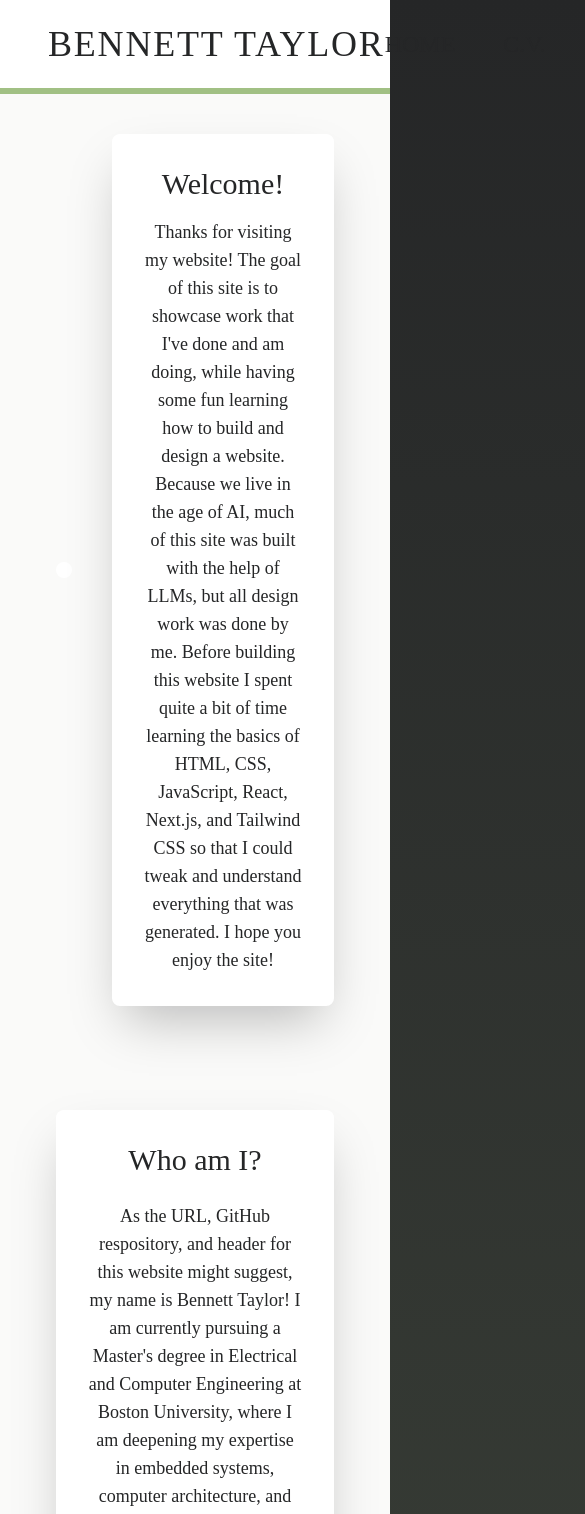
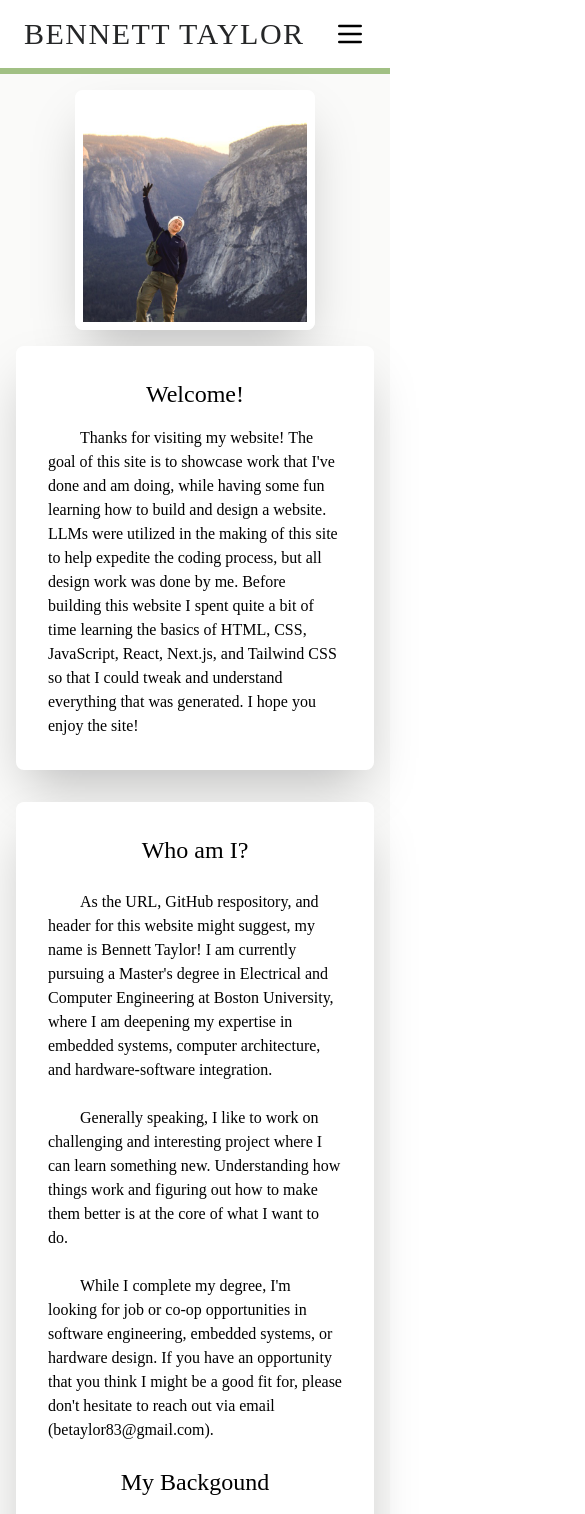
Before and after one commit to BennettTaylor/bennetttaylor.github.io, a Next.js app: page / in a window 390 px wide. Shown: the top 1514 px of the page, 585 px wide, since content can reach past the window. Built offline with nearby package versions, Linux system fonts and the light colour scheme.

Commit message:
Updating site to better support mobile browsers.

```diff
--- a/src/app/globals.css
+++ b/src/app/globals.css
@@ -36,10 +36,6 @@
 
 /* Custom global styles */
 @layer base {
-  body {
-    @apply bg-gradient-to-t from-lightgreen to-black text-black;
-  }
-
   h1, h2, h3, h4, h5, h6 {
     @apply font-bold;
   }
--- a/src/app/layout.js
+++ b/src/app/layout.js
@@ -8,9 +8,9 @@ export const metadata = {
 }
 export default function RootLayout({ children }) {
   return (
-    <html lang="en">
+    <html lang="en" className="bg-gradient-to-t from-lightgreen to-black">
       <body>
-        <div className="bg-stone-50 flex flex-col min-h-screen">
+        <div className="bg-stone-50 flex flex-col min-h-screen flex flex-col min-h-screen">
           <Header />
           <main className="flex-grow">{children}</main>
           <Footer />
--- a/src/components/About.js
+++ b/src/components/About.js
@@ -2,24 +2,31 @@ import React from 'react';
 
 const About = () => {
 return (
-    <section className="p-10 mx-4">
-        <div className="flex flex-row items-center justify-center gap-10 mb-6 pop-in-div">
+    <section className="p-4 md:p-10 mx-auto max-w-7xl">
+        <div className="flex flex-row items-center justify-center pop-in-div">
             <div className="max-w-3xl bg-white p-8 shadow-2xl rounded-lg">
-                <h2 className="chicle-regular text-3xl font-bold text-center mb-6">Who am I?</h2>
-                <p className="chicle-regular text-lg font-bold text-center mb-6">
+                <h2 className="chicle-regular text-2xl md:text-3xl font-bold text-center mb-6">Who am I?</h2>
+                <p className="indent-8 chicle-regular text-md md:text-lg font-bold mb-6">
                     As the URL, GitHub respository, and header for this website might suggest, my name is Bennett Taylor!
                     I am currently pursuing a Master's degree in Electrical and Computer Engineering at Boston University,
                     where I am deepening my expertise in embedded systems, computer architecture, and hardware-software integration.
-                    <br /><br />Generally speaking, I like to work on challenging and interesting project where I can learn something new.
+                </p>
+                <p className="indent-8 chicle-regular text-md md:text-lg font-bold mb-6">
+                    Generally speaking, I like to work on challenging and interesting project where I can learn something new.
                     Understanding how things work and figuring out how to make them better is at the core of what I want to do.
-                    <br /><br />While I complete my degree, I'm looking for job or co-op opportunities in software engineering, embedded systems,
+                </p>
+                <p className="indent-8 chicle-regular text-md md:text-lg font-bold mb-6">
+                    While I complete my degree, I'm looking for job or co-op opportunities in software engineering, embedded systems,
                     or hardware design. If you have an opportunity that you think I might be a good fit for, please don't hesitate
                     to reach out via email (betaylor83@gmail.com).
                 </p>
-                <h2 className="chicle-regular text-3xl font-bold text-center mb-6">My Backgound</h2>
-                <p className="chicle-regular text-lg font-bold text-center mb-6">
-                    Origionally I'm from Groton, Massachusetts, where I graduated from Groton-Dunstable Regional High School
-                    and attained the rank of Eagle Scout (Troop 3 Groton, 2021). <br /><br />I completed my undergraduate studies at
+                <h2 className="chicle-regular text-2xl md:text-3xl font-bold text-center mb-6">My Backgound</h2>
+                <p className="indent-8 chicle-regular text-md md:text-lg font-bold mb-6">
+                    Originally I'm from Groton, Massachusetts, where I graduated from Groton-Dunstable Regional High School
+                    and attained the rank of Eagle Scout (Troop 3 Groton, 2021).
+                </p>
+                <p className="indent-8 chicle-regular text-md md:text-lg font-bold mb-6">
+                    I completed my undergraduate studies at
                     Boston University, graduating Cum Laude in 2025 with a B.S. in Computer Engineering. I started my academic
                     journey as a Biomedical Engineering major, but changed course after completing an arthroscopic equipment
                     internship at Johnson & Johnson during the summer of 2022. During this internship I had the opportunity to
@@ -27,15 +34,15 @@ return (
                     through software improvements. This experience sparked my interest in embedded systems and computer engineering,
                     and I decided to switch majors to learn more about how embedded devices and computers work beneath the hood.
                 </p>
-                <p className="chicle-regular text-lg font-bold text-center mb-6">
+                <p className="indent-8 chicle-regular text-md md:text-lg font-bold mb-6">
                     Since then I've had the opportunity to work on a variety of projects between coursework, personal projects, and an internship.
                     More information about those projects can be found below this section or on the projects page. Through this work I've developed
                     my skills in C, Linux, BASH, Verilog, and Python. Although I have experience with many other programming languages, frameworks,
                     and tools, these are what I would consider my core strengths. I find myself most interested in the design and interaction of
                     hardware and software, which I hope to pursue in my future career.
                 </p>
-                <h2 className="chicle-regular text-3xl font-bold text-center mb-6">In My Free Time</h2>
-                <p className="chicle-regular text-lg font-bold text-center mb-6">
+                <h2 className="chicle-regular text-2xl md:text-3xl font-bold text-center mb-6">In My Free Time</h2>
+                <p className="indent-8 chicle-regular text-md md:text-lg font-bold mb-6">
                     Outside of technical work, I enjoy hiking, backpacking, running, rock climbing, painting, drawing, and photography.
                     You can view the highlights of my artistic work on the Art page of this website! I developed a love of the outdoors
                     while in the Boy Scouts, where I first started backpacking and completed many, many conservation projects.
--- a/src/components/Contact.js
+++ b/src/components/Contact.js
@@ -3,7 +3,7 @@ import React from 'react';
 const Contact = () => {
   const emailAddress = "betaylor83@gmail.com";
   return (
-    <section className="flex flex-col items-center justify-center p-8">
+    <section className="p-4 md:p-10 mx-auto max-w-7xl flex flex-col items-center justify-center">
       <div className="bg-white shadow-2xl rounded-lg m-10 p-10">
         <h2 className="chicle-regular text-3xl text-center font-bold mb-4">Contact Me</h2>
         <p className="chicle-regular mb-6 text-lg text-center">
--- a/src/components/Header.js
+++ b/src/components/Header.js
@@ -1,34 +1,96 @@
+"use client";
 import Link from "next/link";
-import Image from 'next/image';
+import { useState, useEffect } from 'react';
 
+// --- ICON DEFINITIONS (Add these or use an icon library like Heroicons) ---
+const MenuIcon = (props) => (
+  <svg
+    className="w-8 h-8"
+    fill="none"
+    stroke="currentColor"
+    viewBox="0 0 24 24"
+    xmlns="http://www.w3.org/2000/svg"
+    {...props}
+  >
+    <path strokeLinecap="round" strokeLinejoin="round" strokeWidth="2" d="M4 6h16M4 12h16M4 18h16"></path>
+  </svg>
+);
+
+const CloseIcon = (props) => (
+  <svg
+    className="w-8 h-8"
+    fill="none"
+    stroke="currentColor"
+    viewBox="0 0 24 24"
+    xmlns="http://www.w3.org/2000/svg"
+    {...props}
+  >
+    <path strokeLinecap="round" strokeLinejoin="round" strokeWidth="2" d="M6 18L18 6M6 6l12 12"></path>
+  </svg>
+);
+
+// --- MAIN COMPONENT ---
 export default function Header() {
+  const [isMenuOpen, setIsMenuOpen] = useState(false);
+  const [isLoaded, setIsLoaded] = useState(false);
+
+  // useEffect for the page-load drop-down animation
+  useEffect(() => {
+    const timer = setTimeout(() => {
+      setIsLoaded(true);
+    }, 50);
+    return () => clearTimeout(timer);
+  }, []);
+
+  const navItems = [
+    { href: "/", label: "HOME" },
+    { href: "/cv", label: "C.V." },
+    { href: "/projects", label: "PROJECTS" },
+    { href: "/art", label: "ART" },
+  ];
+
+  const githubSvg = (
+    <svg className="w-8 h-8" viewBox="0 0 24 24" fill="currentColor" xmlns="http://www.w3.org/2000/svg">
+      <path d="M12 0C5.373 0 0 5.373 0 12c0 5.302 3.438 9.8 8.207 11.387.599.11.82-.26.82-.577 0-.285-.01-1.04-.015-2.04-3.338.724-4.042-1.61-4.042-1.61-.546-1.387-1.333-1.756-1.333-1.756-1.089-.745.083-.729.083-.729 1.205.085 1.839 1.237 1.839 1.237 1.07 1.834 2.807 1.304 3.492.997.108-.775.418-1.305.762-1.604-2.665-.305-5.467-1.334-5.467-5.931 0-1.311.469-2.381 1.236-3.221-.124-.303-.535-1.524.117-3.176 0 0 1.008-.322 3.301 1.23A11.509 11.509 0 0112 5.803c1.02.005 2.047.138 3.006.404 2.291-1.552 3.297-1.23 3.297-1.23.653 1.652.242 2.873.118 3.176.77.84 1.235 1.91 1.235 3.221 0 4.609-2.807 5.624-5.479 5.921.43.372.823 1.102.823 2.222 0 1.606-.015 2.898-.015 3.293 0 .319.217.694.825.576C20.565 21.795 24 17.3 24 12 24 5.373 18.627 0 12 0z" />
+    </svg>
+  );
+
   return (
-    <header className="bg-white p-6 pt-6 z-50 border-b-6 border-lightgreen">
-      <div className="flex justify-between items-center px-6">
+    // Outer container handles sticky and drop-down animation
+    <div
+      className={`
+        bg-white z-50 border-b-6 border-lightgreen sticky
+        transition-all duration-700 ease-out
+        ${isLoaded ? 'top-0' : '-top-24'}
+      `}
+    >
+      {/* --- Main Header Bar (Always visible) --- */}
+      <header className="p-4 md:p-6 pt-4 md:pt-6">
+        <div className="flex justify-between items-center px-2 md:px-6">
+
+          {/* Title/Logo */}
           <Link
             href="/"
-          className="tracking-wider chicle-regular text-4xl focus:outline-none hover:text-black"
+            className="tracking-wider chicle-regular text-3xl md:text-4xl focus:outline-none hover:text-black"
             style={{ whiteSpace: "pre" }}
           >
             BENNETT TAYLOR
           </Link>
-        <nav>
+
+          {/* Desktop Navigation (Hidden on mobile) */}
+          <nav className="hidden md:block">
             <ul className="flex items-center space-x-4">
-            {[
-              { href: "/", label: "HOME" },
-              { href: "/cv", label: "C.V." },
-              { href: "/projects", label: "PROJECTS" },
-              { href: "/art", label: "ART" },
-            ].map(({ href, label }) => (
+              {navItems.map(({ href, label }) => (
                 <li key={href}>
                   <Link
                     href={href}
-                  className="chicle-regular pr-8 py-3 text-2xl font-bold"
+                    className="chicle-regular pr-4 py-3 text-xl font-bold hover:text-lightgreen transition-colors"
                   >
                     {label}
                   </Link>
                 </li>
               ))}
+              {/* GitHub Icon */}
               <li>
                 <a
                   href="https://github.com/BennettTaylor"
@@ -37,19 +99,55 @@ export default function Header() {
                   aria-label="GitHub Profile"
                   className="text-black hover:text-lightgreen transition-colors duration-300"
                 >
-                <svg
-                  className="w-10 h-10"
-                  viewBox="0 0 24 24"
-                  fill="currentColor"
-                  xmlns="http://www.w3.org/2000/svg"
+                  {githubSvg}
+                </a>
+              </li>
+            </ul>
+          </nav>
+
+          {/* Mobile Menu Button (Hidden on desktop) */}
+          <button
+            className="md:hidden"
+            onClick={() => setIsMenuOpen(!isMenuOpen)}
+            aria-label="Toggle navigation menu"
           >
-                  <path d="M12 0C5.373 0 0 5.373 0 12c0 5.302 3.438 9.8 8.207 11.387.599.11.82-.26.82-.577 0-.285-.01-1.04-.015-2.04-3.338.724-4.042-1.61-4.042-1.61-.546-1.387-1.333-1.756-1.333-1.756-1.089-.745.083-.729.083-.729 1.205.085 1.839 1.237 1.839 1.237 1.07 1.834 2.807 1.304 3.492.997.108-.775.418-1.305.762-1.604-2.665-.305-5.467-1.334-5.467-5.931 0-1.311.469-2.381 1.236-3.221-.124-.303-.535-1.524.117-3.176 0 0 1.008-.322 3.301 1.23A11.509 11.509 0 0112 5.803c1.02.005 2.047.138 3.006.404 2.291-1.552 3.297-1.23 3.297-1.23.653 1.652.242 2.873.118 3.176.77.84 1.235 1.91 1.235 3.221 0 4.609-2.807 5.624-5.479 5.921.43.372.823 1.102.823 2.222 0 1.606-.015 2.898-.015 3.293 0 .319.217.694.825.576C20.565 21.795 24 17.3 24 12 24 5.373 18.627 0 12 0z" />
-                </svg>
+            {isMenuOpen ? <CloseIcon /> : <MenuIcon />}
+          </button>
+        </div>
+      </header>
+
+      {/* --- Mobile Menu Content (Pushes content down from header) --- */}
+      <nav
+        className={`md:hidden w-full bg-white shadow-lg transition-[max-height] duration-300 ease-in-out ${
+          isMenuOpen ? 'max-h-screen' : 'max-h-0'
+        } overflow-hidden`}
+      >
+        <ul className="flex flex-col items-center py-4">
+          {navItems.map(({ href, label }) => (
+            <li key={href} className="w-full text-center border-b last:border-b-0 border-gray-100">
+              <Link
+                href={href}
+                className="chicle-regular block w-full py-3 text-xl font-bold hover:bg-gray-50 transition-colors"
+                onClick={() => setIsMenuOpen(false)} // Close menu on click
+              >
+                {label}
+              </Link>
+            </li>
+          ))}
+          <li className="pt-4">
+            <a
+              href="https://github.com/BennettTaylor"
+              target="_blank"
+              rel="noopener noreferrer"
+              aria-label="GitHub Profile"
+              className="text-black hover:text-lightgreen transition-colors duration-300"
+              onClick={() => setIsMenuOpen(false)} // Close menu on click
+            >
+              {githubSvg}
             </a>
           </li>
         </ul>
       </nav>
     </div>
-    </header>
   );
 }
--- a/src/components/Projects.js
+++ b/src/components/Projects.js
@@ -16,9 +16,9 @@ const Projects = () => {
             onClick={() => setSelectedProject(project)}
           >
             <div className="flex justify-between items-start mb-2">
-              <h2 className="chicle-regular text-2xl font-bold text-left mr-2">{project.title}</h2>
+              <h2 className="chicle-regular text-xl md:text-2xl font-bold text-left mr-2">{project.title}</h2>
               {project.inProgress && (
-                <span className="chicle-regular bg-red text-white text-md font-semibold px-2.5 py-1 rounded-full whitespace-nowrap">
+                <span className="chicle-regular bg-red text-white text-sm md:text-md font-semibold px-2.5 py-1 rounded-full whitespace-nowrap">
                   In Progress
                 </span>
               )}
@@ -38,7 +38,7 @@ const Projects = () => {
               {project.skills.map((skill, skillIndex) => (
                 <span
                   key={skillIndex}
-                  className="chicle-regular bg-lightgreen text-white text-md font-semibold px-2.5 py-1 rounded-full"
+                  className="chicle-regular bg-lightgreen text-white text-sm md:text-md font-semibold px-2.5 py-1 rounded-full"
                 >
                   {skill}
                 </span>
--- a/src/components/Welcome.js
+++ b/src/components/Welcome.js
@@ -3,25 +3,25 @@ import Image from 'next/image';
 
 const Welcome = () => {
   return (
-    <section className="p-10 mx-4">
-      <div className="flex flex-row items-center justify-center gap-10 mb-6">
-        <div className="pop-in-div">
+    <section className="p-4 md:p-10 mx-auto max-w-7xl">
+      <div className="flex flex-col md:flex-row items-center justify-center gap-4">
+        <div className="pop-in-div w-60 h-60 md:w-80 md:h-80 flex-shrink-0">
           <Image
             src="/profile.jpg"
             alt="Bennett Taylor"
             width={350}
             height={350}
             style={{ border: "8px solid #FFFFFF" }}
-            className="shadow-2xl rounded-lg"
+            className="shadow-2xl rounded-lg mb-10"
           />
         </div>
         <div className="max-w-xl bg-white min-h-[300px] p-6 shadow-2xl rounded-lg pop-in-div" style={{ border: "8px solid #FFFFFF" }}>
-          <h2 className="chicle-regular text-3xl font-bold text-center mb-4">Welcome!</h2>
-          <p className="chicle-regular text-lg text-center">
+          <h2 className="chicle-regular text-2xl md:text-3xl font-bold text-center mb-4">Welcome!</h2>
+          <p className="indent-8 chicle-regular text-md md:text-lg">
             Thanks for visiting my website! The goal of this site is to showcase work
             that I've done and am doing,
-            while having some fun learning how to build and design a website. Because
-            we live in the age of AI, much of this site was built with the help of LLMs,
+            while having some fun learning how to build and design a website. LLMs were utilized
+            in the making of this site to help expedite the coding process,
             but all design work was done by me. Before building this website I spent quite
             a bit of time learning the basics of HTML, CSS, JavaScript, React, Next.js,
             and Tailwind CSS so that I could tweak and understand everything that was generated.
```
Also changed, not shown: src/components/Footer.js (+6 -6 lines), 1 other file (tests, documents, lock files or other folders). Lines whose indentation alone changed are shown as unchanged.
